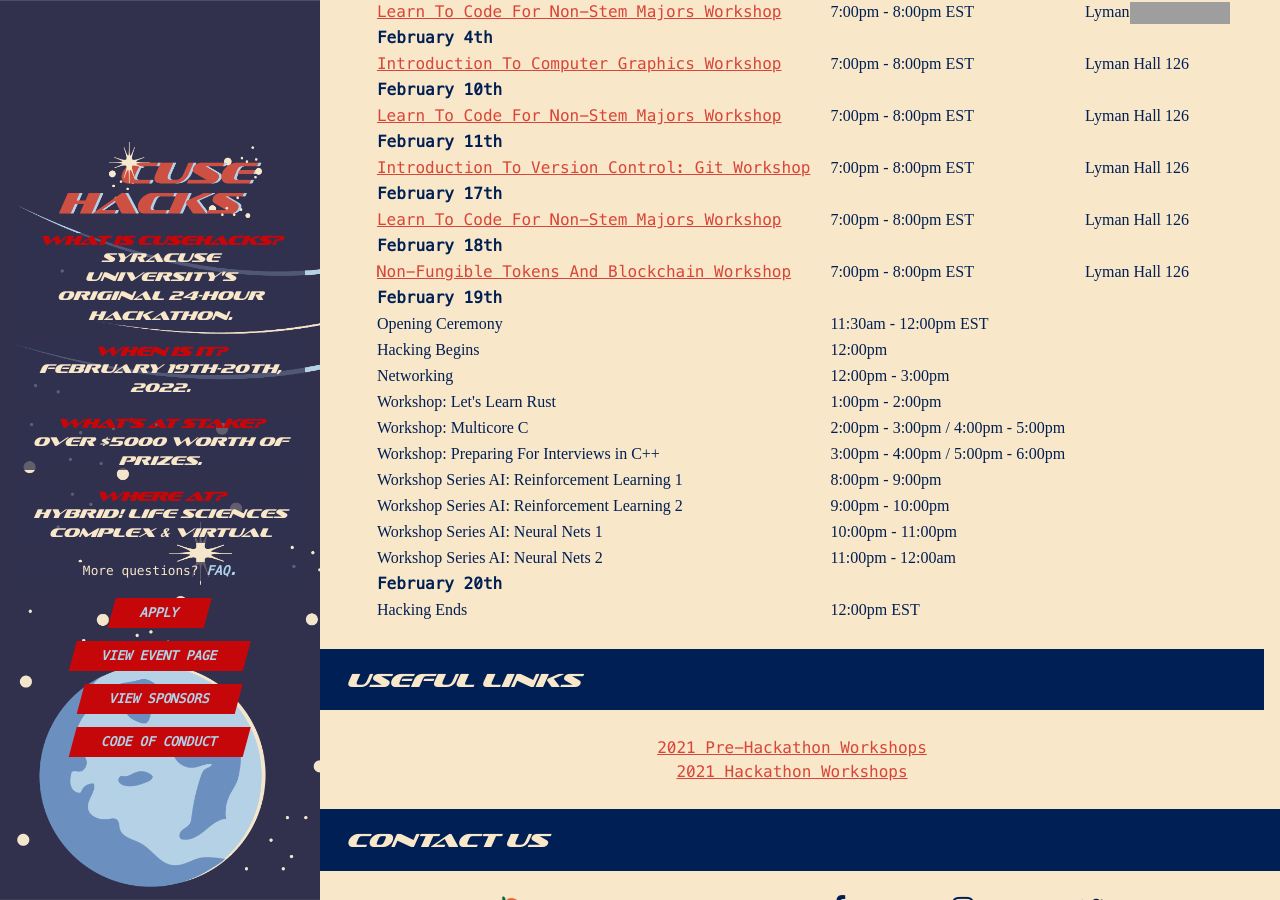
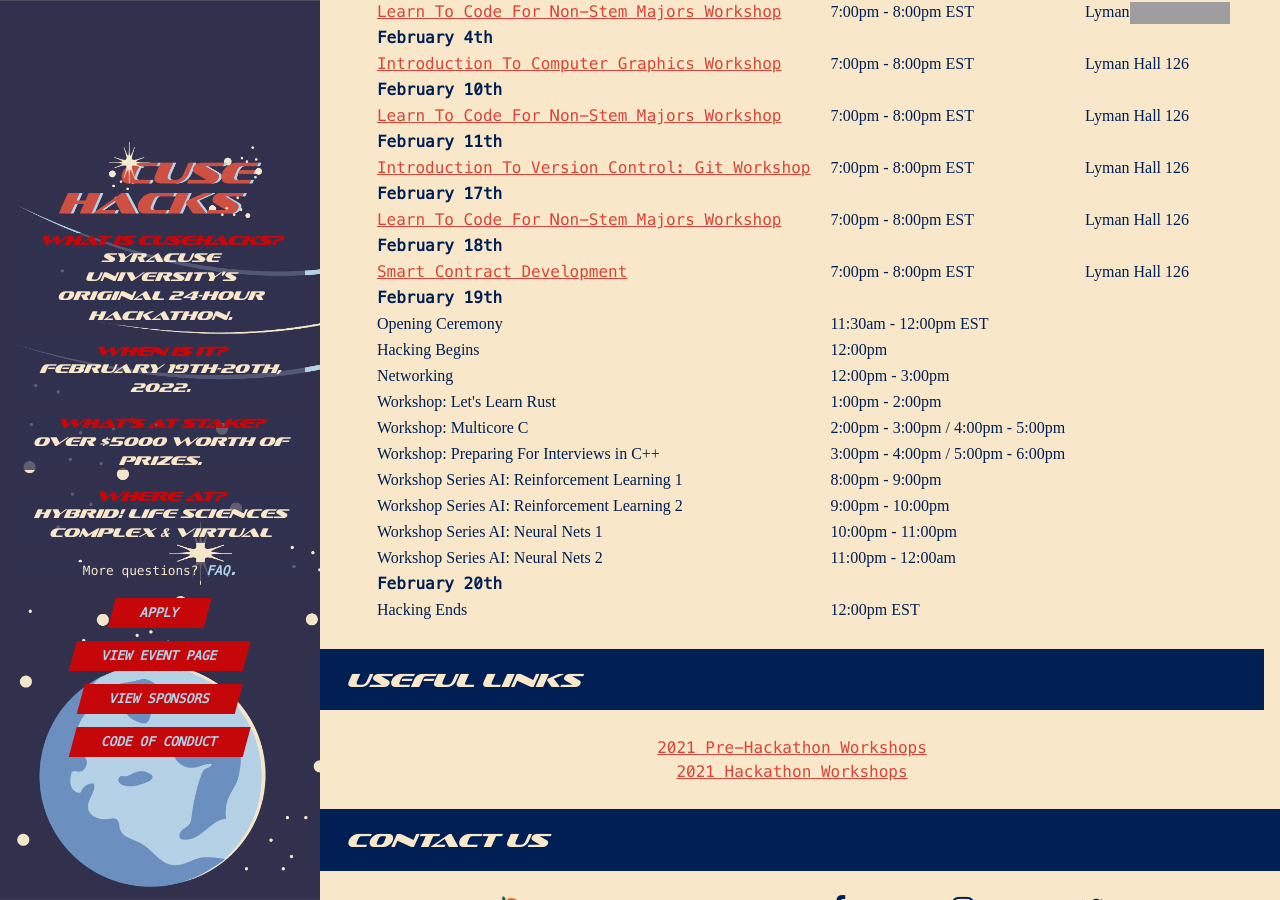
Before and after one commit to innovateorange/cusehacks, a Jekyll site: the page built from event.html, in a window 1280 px wide and 900 px high, scrolled down 513 px. Built offline with Jekyll 4.4.1, drawn with Linux system fonts in a browser that asks for light colours; nearby versions of some CDN libraries; a script that is not in the unit is left out; grey boxes are pictures that could not be loaded.

Commit message:
Change smart name

```diff
--- a/_config.yml
+++ b/_config.yml
@@ -293,7 +293,7 @@
       - event_details:
         - "<b> February 18th </b>"
       - event_details:
-        - "<a href='https://docs.google.com/forms/d/e/1FAIpQLSfkm-EguL2j-ZzoqfkZUIlgsGklGXUP5Z_G-3kfGr_5x6Vixg/viewform?usp=sf_link'>Non-Fungible Tokens And Blockchain Workshop</a>"
+        - "<a href='https://docs.google.com/forms/d/e/1FAIpQLSfkm-EguL2j-ZzoqfkZUIlgsGklGXUP5Z_G-3kfGr_5x6Vixg/viewform?usp=sf_link'>Smart Contract Development</a>"
         - "7:00pm - 8:00pm EST"
         - "Lyman Hall 126"
       - event_details:
```
